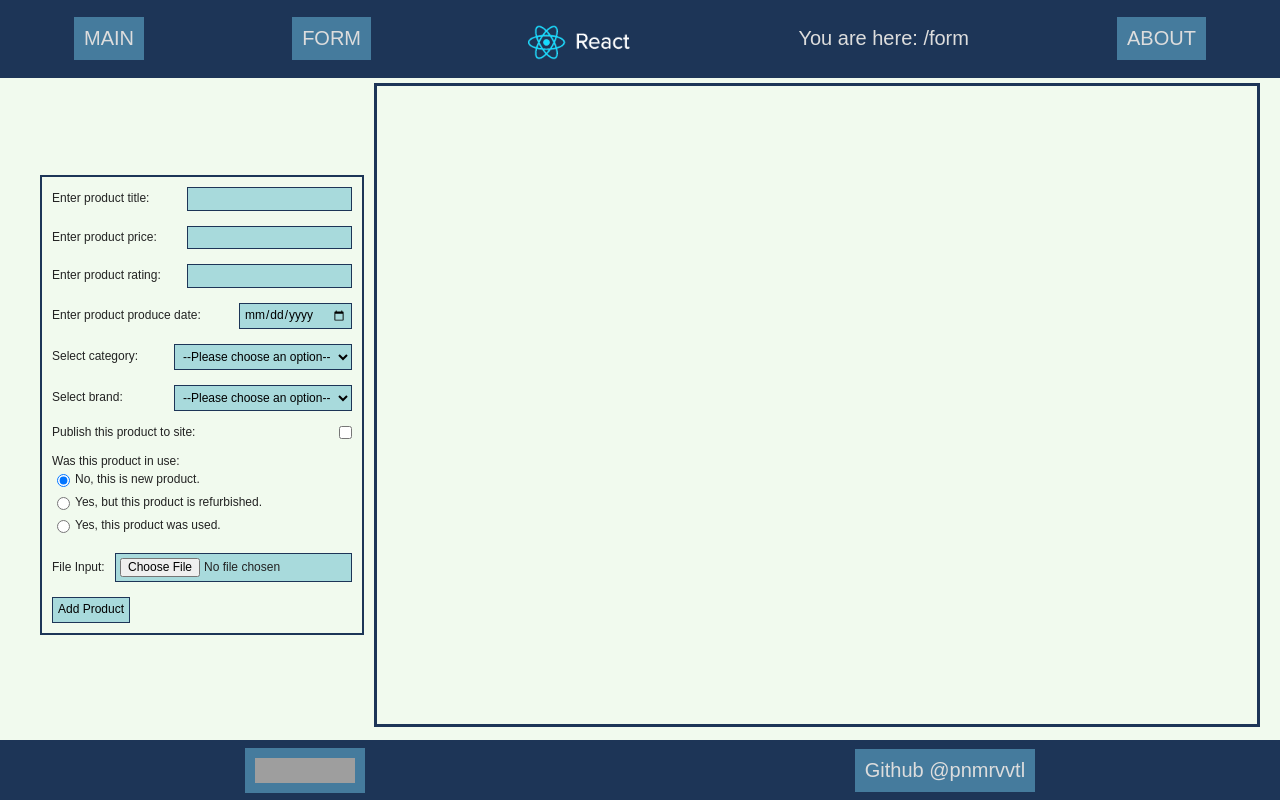
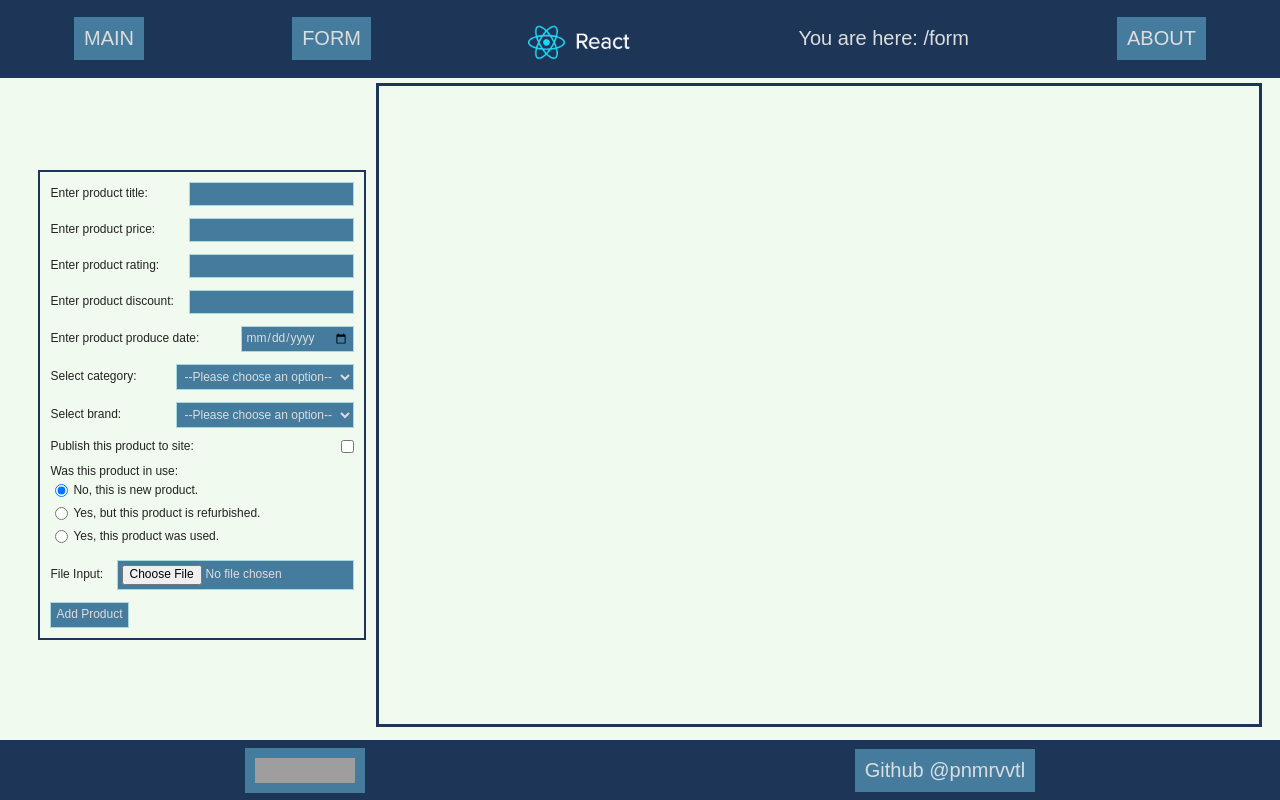
Before and after one commit to pnmrvvtl/rs-school-react-course, a React (Vite) app in the folder react-forms/: page /form in a window 1280 px wide. Built offline with nearby package versions, Linux system fonts and the light colour scheme; grey boxes are pictures that could not be loaded.

Commit message:
feat: add notofocation on adding product

```diff
--- a/react-forms/src/components/form/product-form.component.tsx
+++ b/react-forms/src/components/form/product-form.component.tsx
@@ -2,25 +2,14 @@
 import React, { createRef, RefObject } from 'react';
 //styles
 import styles from './product-form.module.scss';
+//contexts
 import { ProductsContext } from '../../contexts/products/products.context';
+//types
+import { ProductFormState } from '../../types/states.type';
 
-interface MyFormState {
-  errors: {
-    priceInputError?: string;
-    titleInputError?: string;
-    discountInputError?: string;
-    ratingInputError?: string;
-    producedAtInputError?: string;
-    brandInputError?: string;
-    categoryInputError?: string;
-    publishInputError?: string;
-    wasInUseInputError?: string;
-    photoInputError?: string;
-  };
-}
-
-class ProductForm extends React.Component<object, MyFormState> {
+class ProductForm extends React.Component<object, ProductFormState> {
   private readonly priceInput: RefObject<HTMLInputElement>;
+  private readonly discountInput: RefObject<HTMLInputElement>;
   private readonly titleInput: RefObject<HTMLInputElement>;
   private readonly ratingInput: RefObject<HTMLInputElement>;
   private readonly producedAtInput: RefObject<HTMLInputElement>;
@@ -39,6 +28,7 @@
     super(props);
     this.state = {
       errors: {},
+      isConfirmed: false,
     };
 
     this.handleSubmit = this.handleSubmit.bind(this);
@@ -54,6 +44,7 @@
     this.refurbishedInput = createRef<HTMLInputElement>();
     this.usedInput = createRef<HTMLInputElement>();
     this.photoInput = createRef<HTMLInputElement>();
+    this.discountInput = createRef<HTMLInputElement>();
   }
 
   clearForm() {
@@ -71,12 +62,15 @@
 
   handleSubmit(event: React.FormEvent<HTMLFormElement>) {
     event.preventDefault();
-    const errors: MyFormState['errors'] = {};
+    const errors: ProductFormState['errors'] = {};
 
     !this.titleInput.current?.value && (errors.titleInputError = 'Please enter title');
 
     (!this.priceInput.current?.value || isNaN(Number(this.priceInput.current?.value))) &&
       (errors.priceInputError = 'Please enter correct price, must be number');
+
+    (!this.discountInput.current?.value || isNaN(Number(this.discountInput.current?.value))) &&
+      (errors.discountInputError = 'Please enter correct discount, must be number');
 
     (!this.ratingInput.current?.value || isNaN(Number(this.ratingInput.current?.value))) &&
       (errors.ratingInputError = 'Please enter correct rating, must be number');
@@ -99,6 +93,11 @@
 
     if (Object.keys(errors).length === 0) {
       //submit form
+      const file = this.photoInput.current?.files?.[0];
+      if (file) {
+        const reader = new FileReader();
+        reader.readAsDataURL(file);
+        reader.onload = () => {
           this.context.setProducts([
             ...this.context.products,
             {
@@ -106,16 +105,20 @@
               title: this.titleInput.current!.value,
               price: Number(this.priceInput.current!.value),
               rating: Number(this.ratingInput.current!.value),
-          discountPercentage: 0,
+              discountPercentage: Number(this.discountInput.current!.value),
               category: this.categoryInput.current!.value,
               brand: this.categoryInput.current!.value,
-          images: [],
+              images: [reader.result as string],
               description: '',
               stock: 1,
               thumbnail: '',
             },
           ]);
           this.clearForm();
+          this.setState({ errors, isConfirmed: true });
+          setTimeout(() => this.setState({ errors, isConfirmed: false }), 2000);
+        };
+      }
     } else {
       this.setState({ errors });
     }
@@ -150,6 +153,16 @@
           </label>
           <div className={`${!errors.ratingInputError && styles.invisible} ${styles.error}`}>
             {errors.ratingInputError}
+          </div>
+        </div>
+
+        <div className={styles.input}>
+          <label htmlFor="discountInput">
+            Enter product discount:{' '}
+            <input type="text" id="discountInput" ref={this.discountInput} />
+          </label>
+          <div className={`${!errors.discountInputError && styles.invisible} ${styles.error}`}>
+            {errors.discountInputError}
           </div>
         </div>
 
@@ -257,6 +270,9 @@
           </div>
         </div>
         <button type="submit">Add Product</button>
+        <span className={`${!this.state.isConfirmed && styles.invisible}`}>
+          Your product is added and form is cleared.
+        </span>
       </form>
     );
   }
--- a/react-forms/src/components/form/product-form.module.scss
+++ b/react-forms/src/components/form/product-form.module.scss
@@ -11,13 +11,18 @@
   }
 
   input, select, button {
-    background-color: $light-color;
-    border: 1px solid $main-color;
+    background-color: $sub-color;
+    border: 1px solid $light-color;
     padding: 4px;
-    transition: border-radius 0.5s ease;
+    transition: all 0.5s ease;
+    color: $font-color-inverted;
 
-    &:hover {
+    &:hover, &:active, &:focus:not(button) {
+      outline: none;
       border-radius: 5px;
+      background-color: $light-color;
+      border: 1px solid $main-color;
+      color: $font-color;
     }
 
   }
@@ -28,8 +33,8 @@
 
   .error {
     color: $font-color-error;
-    font-size: 1rem;
-    height: 1.5rem;
+    font-size: 1.2rem;
+    height: 1.2rem;
   }
 
   .invisible {
```
Also changed, not shown: react-forms/src/types/states.type.ts (+16 -0 lines). Lines whose indentation alone changed are shown as unchanged.
